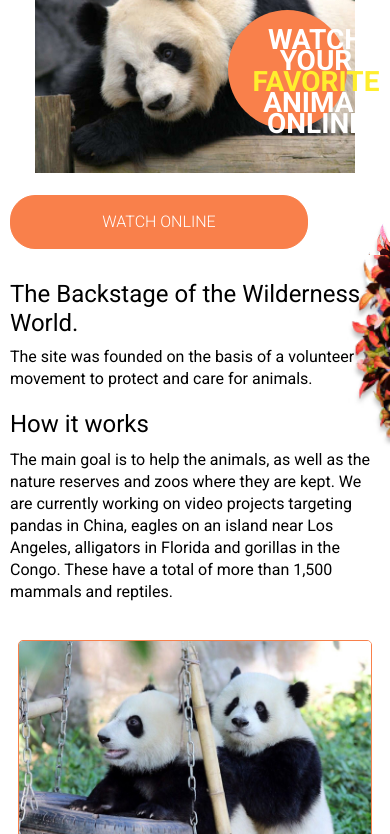
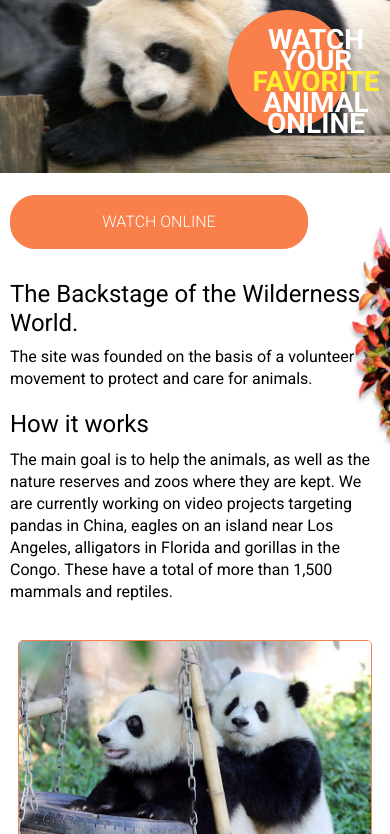
Before and after one commit to VictoriaAlekseeva/online-zoo, a website: page index.html in a window 390 px wide. Shown: the part 47-881 px from the top of the page. Drawn offline with Linux system fonts and the light colour scheme.

Commit message:
fix: main background for mobile

```diff
--- a/sass/layouts/_main.scss
+++ b/sass/layouts/_main.scss
@@ -6,8 +6,9 @@
   overflow: hidden;
 
   @include media-small-desktop {
-    background-size: 120%;
+    background-size: cover 120%;
     background-position: center 63.5%;
+    background-repeat: no-repeat;
 
     border-bottom: 1px solid;
     border-image-source: linear-gradient(0deg, rgba(0, 0, 0, 0.2), rgba(0, 0, 0, 0.2)),
@@ -18,16 +19,20 @@
 
   @include media-tablet {
     background: url('../img/backgrounds/640/Giant Panda.jpg');
+    background-size: cover;
+    background-repeat: no-repeat;
     border: none;
     box-shadow: none;
   }
 
   @include media-mobile {
-    background: url('../img/backgrounds/320/Giant Panda.jpg') no-repeat center 33px,
-          url("../img/backgrounds/320/flower_foto1.jpg") no-repeat right 260px;
+
+    background-image: url('../img/backgrounds/320/Giant Panda.jpg'),
+                      url("../img/backgrounds/320/flower_foto1.jpg");
+    background-repeat: no-repeat no-repeat;
+    background-position: center 33px, right 260px;
+    background-size: 100% 187px, 11%;
   }
-
-
 
   &__content {
     position: relative;
```
Also changed, not shown: sass/style.css, 1 other file.
